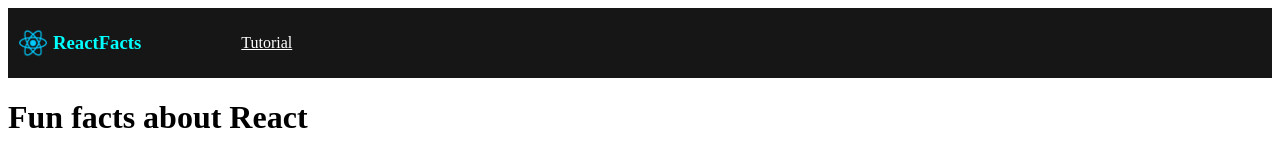
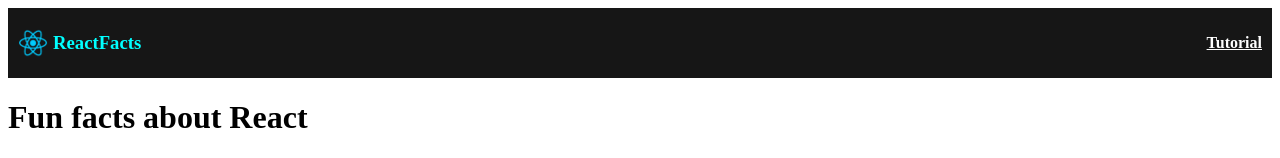
Before and after one commit to sherryysj/ReactJSRecap, a JavaScript app in the folder ReactInfoSite/: page / in a window 1280 px wide. Shown: the top 158 px of the page. Built offline with nearby package versions, Linux system fonts and the light colour scheme; the HTML template or start-up script is replaced by a standard one.

Commit message:
update nav bar styles

```diff
--- a/ReactInfoSite/src/Style/style.css
+++ b/ReactInfoSite/src/Style/style.css
@@ -8,7 +8,7 @@
 .nav-items {
   list-style: none;
   display: flex;
-  margin-left: 50px;
+  margin-left: auto;
 }
 
 .nav-items > li {
@@ -16,6 +16,7 @@
 }
 .nav-items > li > a {
   color: rgb(255, 255, 255);
+  font-weight: bold;
 }
 .nav-title {
   margin-left: 5px;
```
